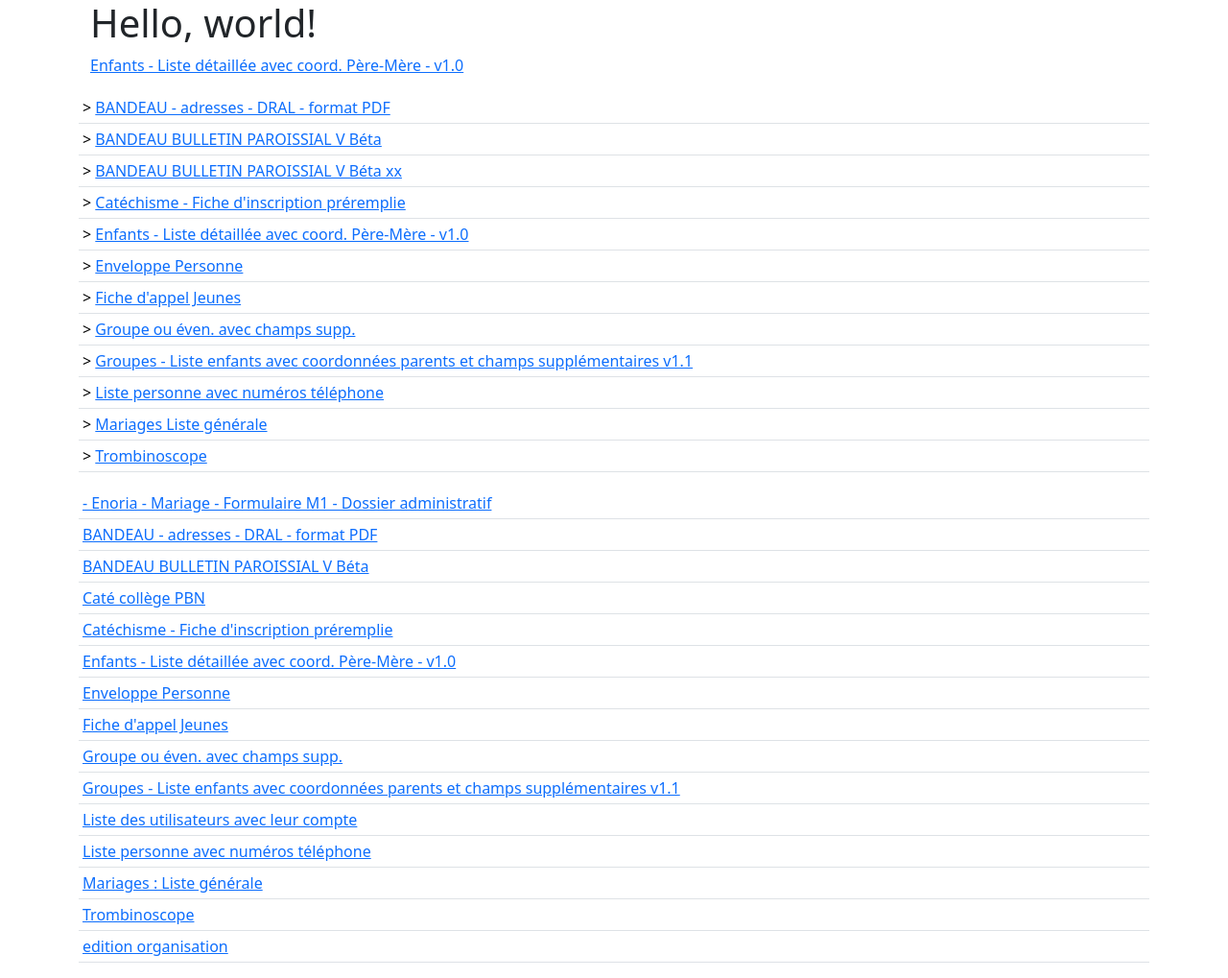
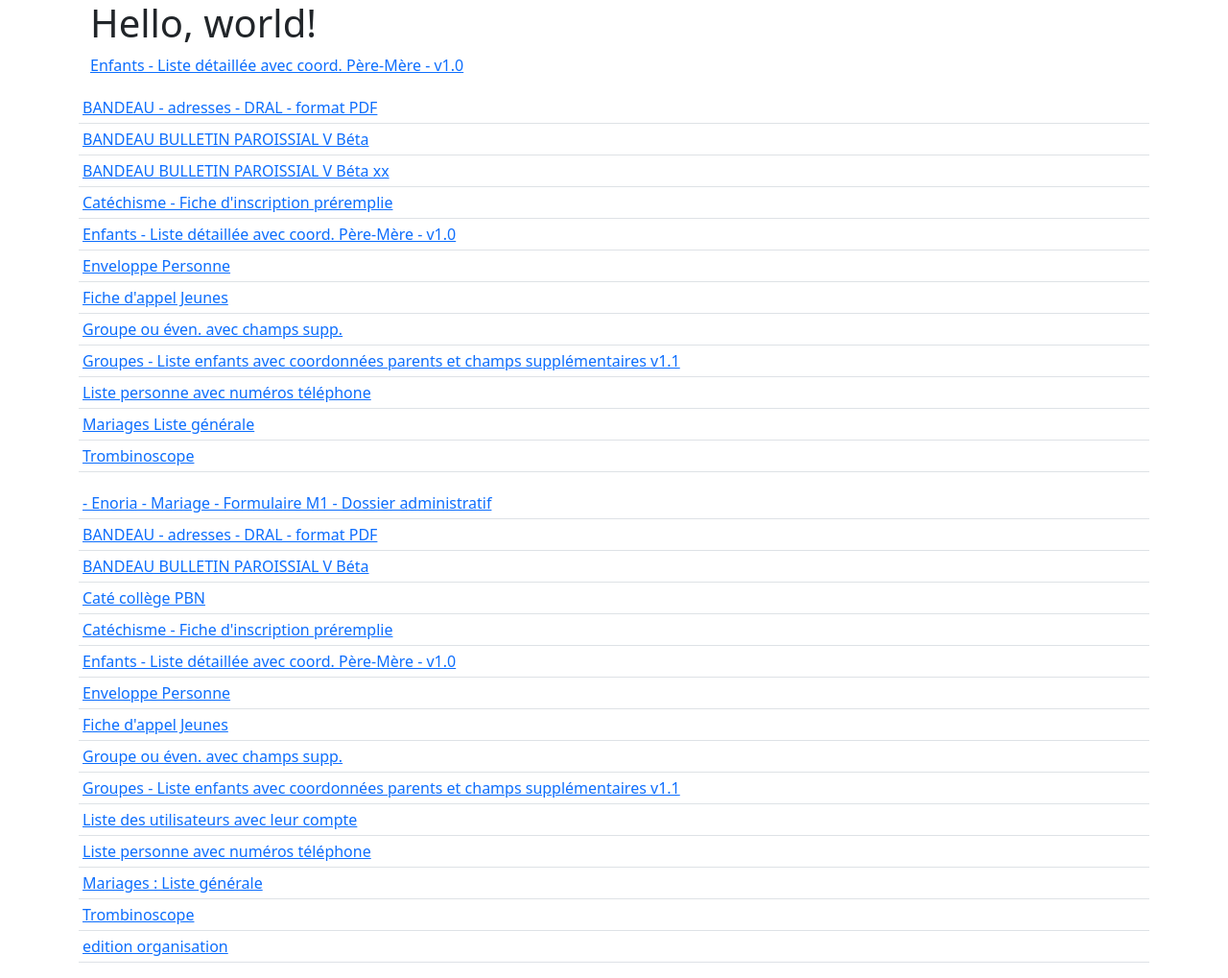
Before and after one commit to awelvor/enoria, a Jekyll site: the page built from index.html, in a window 1280 px wide. Shown: the whole page at 96% size. Built offline with Jekyll 4.4.1, drawn with Linux system fonts in a browser that asks for light colours.

```diff
--- a/_includes/navigation.html
+++ b/_includes/navigation.html
@@ -1,6 +1,6 @@
 <nav>
 <table class="table table-sm table-hover">
   {% for item in site.data.navigation %}
-  <tr><td>>  <a href="{{ item.link }}" target=_blank> {{ item.name }} </a></td></tr>
+  <tr><td>  <a href="{{ item.link }}" target=_blank> {{ item.name }} </a></td></tr>
   {% endfor %}
 </nav>
```
